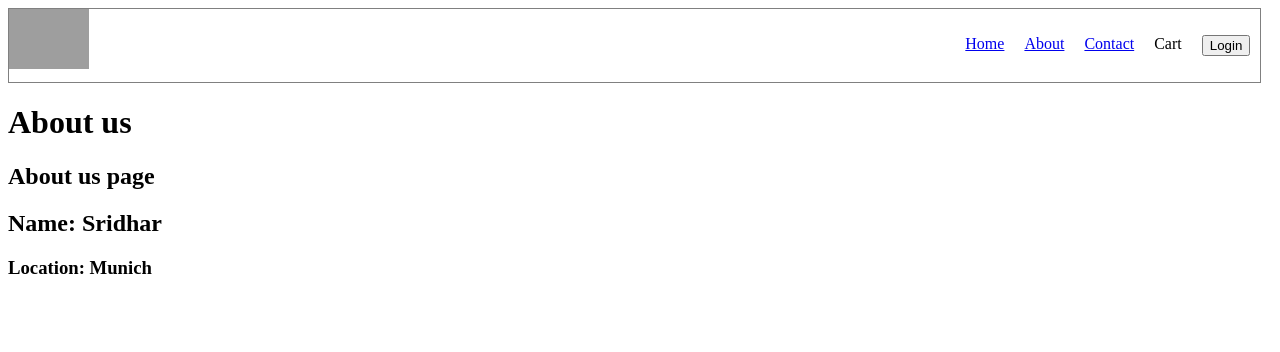
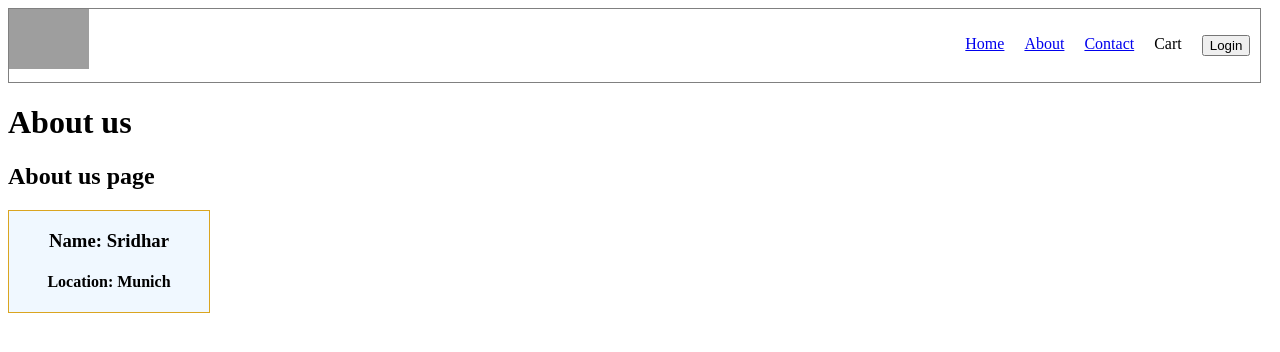
Before and after one commit to kothapallisridhar/namaste-react, a React (Vite) app: page /about in a window 1280 px wide. Shown: the top 352 px of the page. Built offline with nearby package versions, Linux system fonts and the light colour scheme; grey boxes are pictures that could not be loaded.

Commit message:
User card

```diff
--- a/index.css
+++ b/index.css
@@ -69,3 +69,9 @@
 .search {
   margin: 5px;
 }
+.user-card {
+  width: 200px;
+  text-align: center;
+  border: 1px solid goldenrod;
+  background-color: aliceblue;
+}
--- a/src/components/User.js
+++ b/src/components/User.js
@@ -1,8 +1,8 @@
 const User = () => {
   return (
-    <div>
-      <h2>Name: Sridhar</h2>
-      <h3>Location: Munich</h3>
+    <div className="user-card">
+      <h3>Name: Sridhar</h3>
+      <h4>Location: Munich</h4>
     </div>
   );
 };
```
